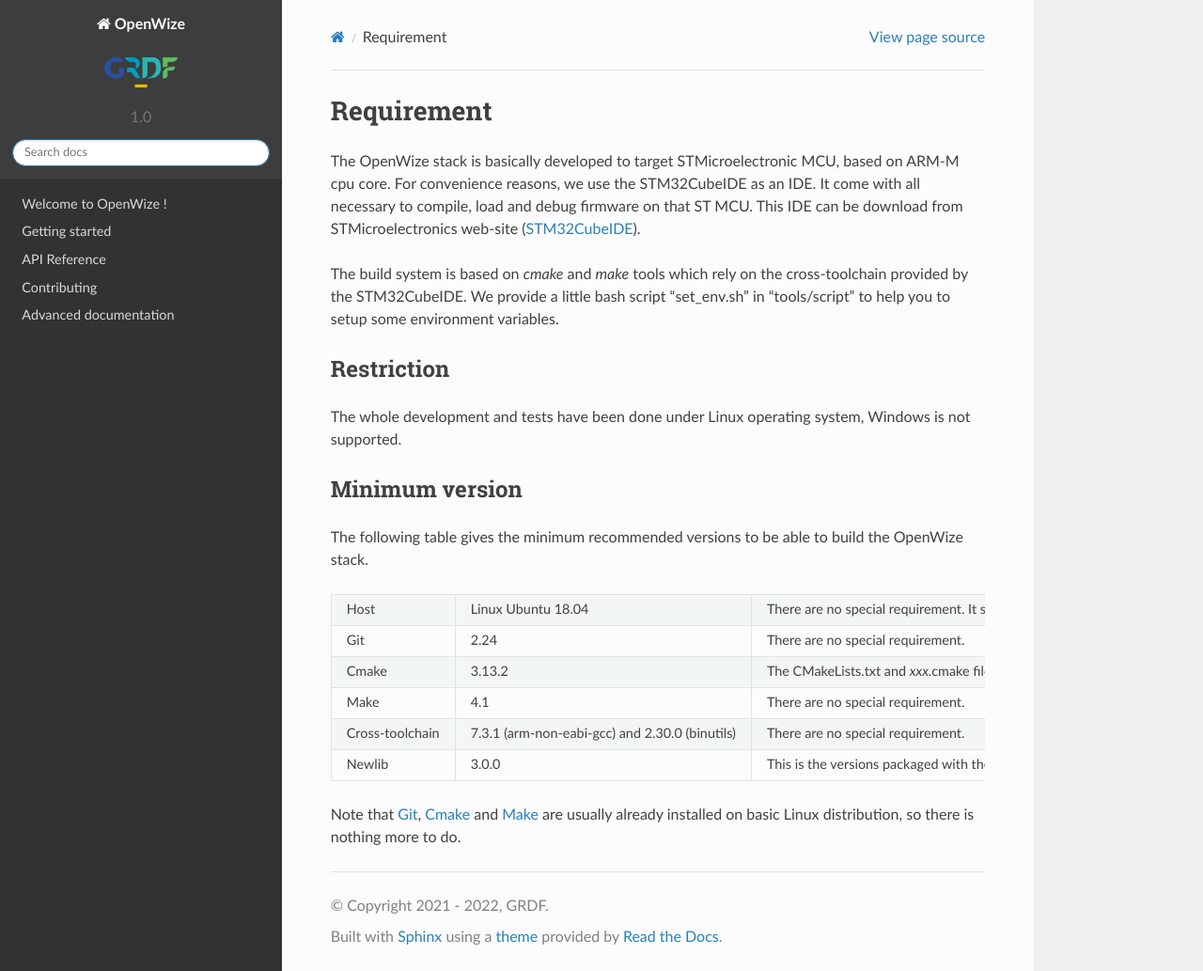
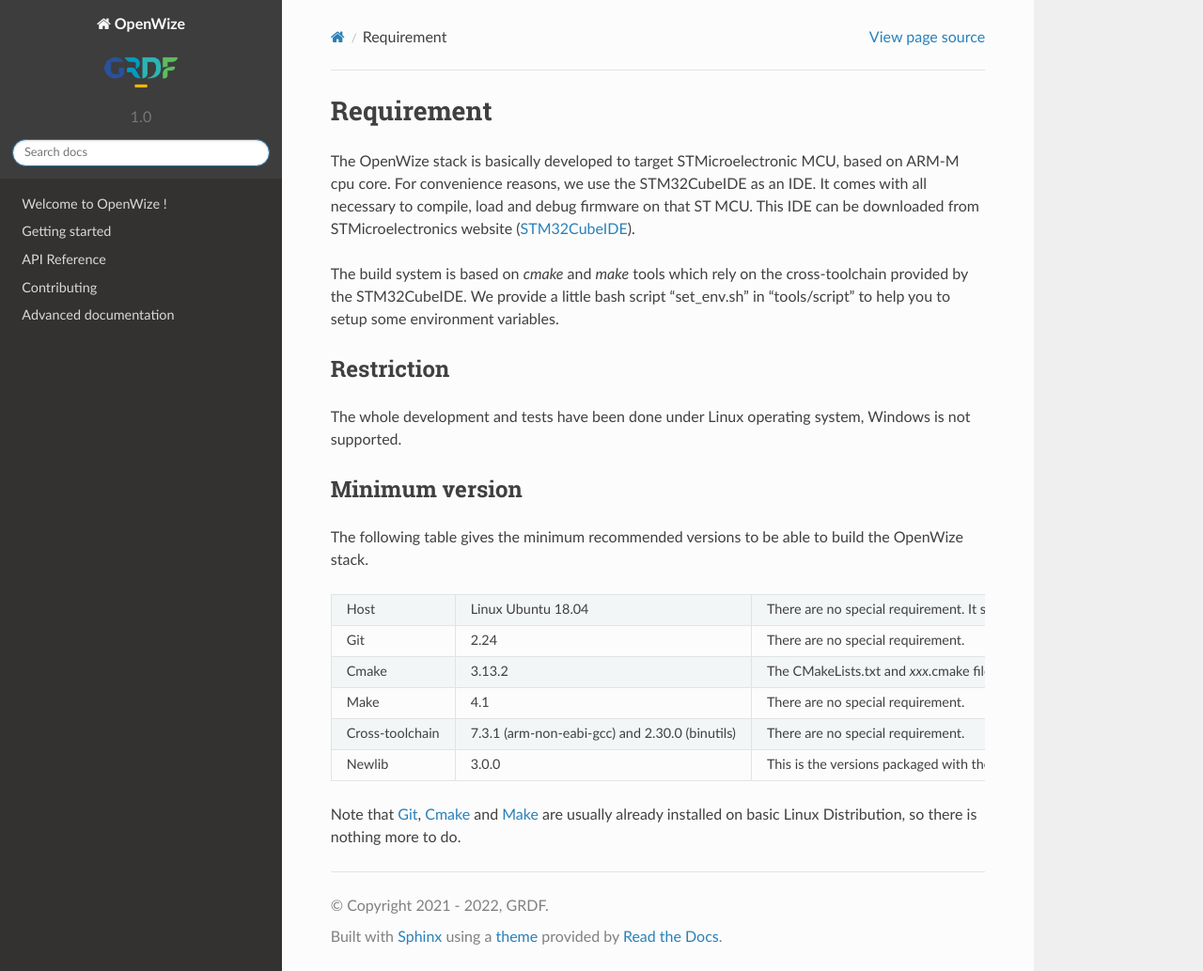
Before and after one commit to WizeEveryWhere/OpenWize, a Sphinx documentation site: the page built from docs/getting_started/requirement.rst, in a window 1280 px wide and 1033 px high. Shown: the whole window at 94% size. Built offline with Sphinx 7.4.7 and the Read the Docs theme 2.0.0, drawn with Linux system fonts in a browser that asks for light colours.

Commit message:
[DOC] Spelling correction

```diff
--- a/docs/getting_started/requirement.rst
+++ b/docs/getting_started/requirement.rst
@@ -4,8 +4,8 @@ Requirement
 
 The OpenWize stack is basically developed to target STMicroelectronic MCU, based
 on ARM-M cpu core. For convenience reasons, we use the STM32CubeIDE as an IDE.
-It come with all necessary to compile, load and debug firmware on that ST MCU.
-This IDE can be download from STMicroelectronics web-site (`STM32CubeIDE`_).
+It comes with all necessary to compile, load and debug firmware on that ST MCU.
+This IDE can be downloaded from STMicroelectronics website (`STM32CubeIDE`_).
 
 The build system is based on *cmake* and *make* tools which rely on the
 cross-toolchain provided by the STM32CubeIDE. We provide a little bash script
@@ -46,7 +46,7 @@ the OpenWize stack.
      - This is the versions packaged with the cross-toolchain.
 
 Note that `Git`_, `Cmake`_ and `Make`_ are usually already installed on basic Linux
-distribution, so there is nothing more to do.
+Distribution, so there is nothing more to do.
 
 .. *****************************************************************************
 .. references
```
